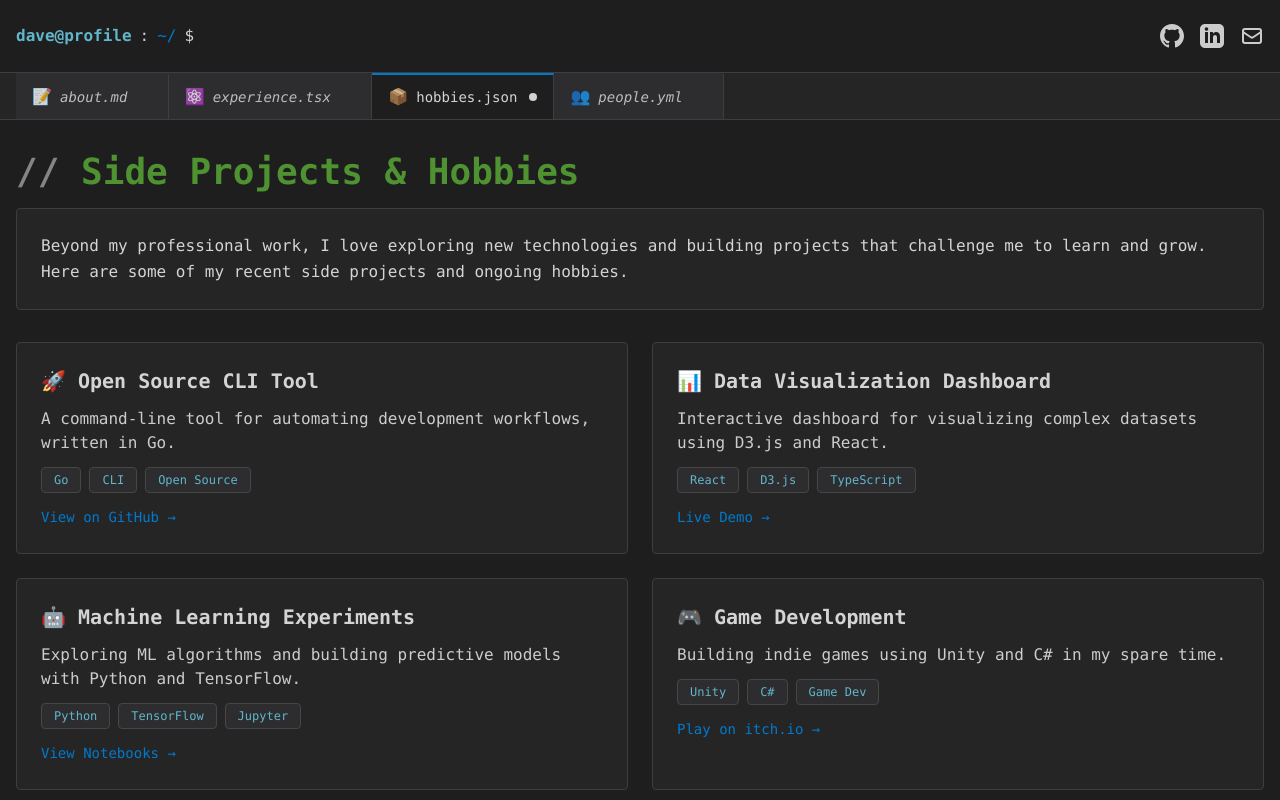
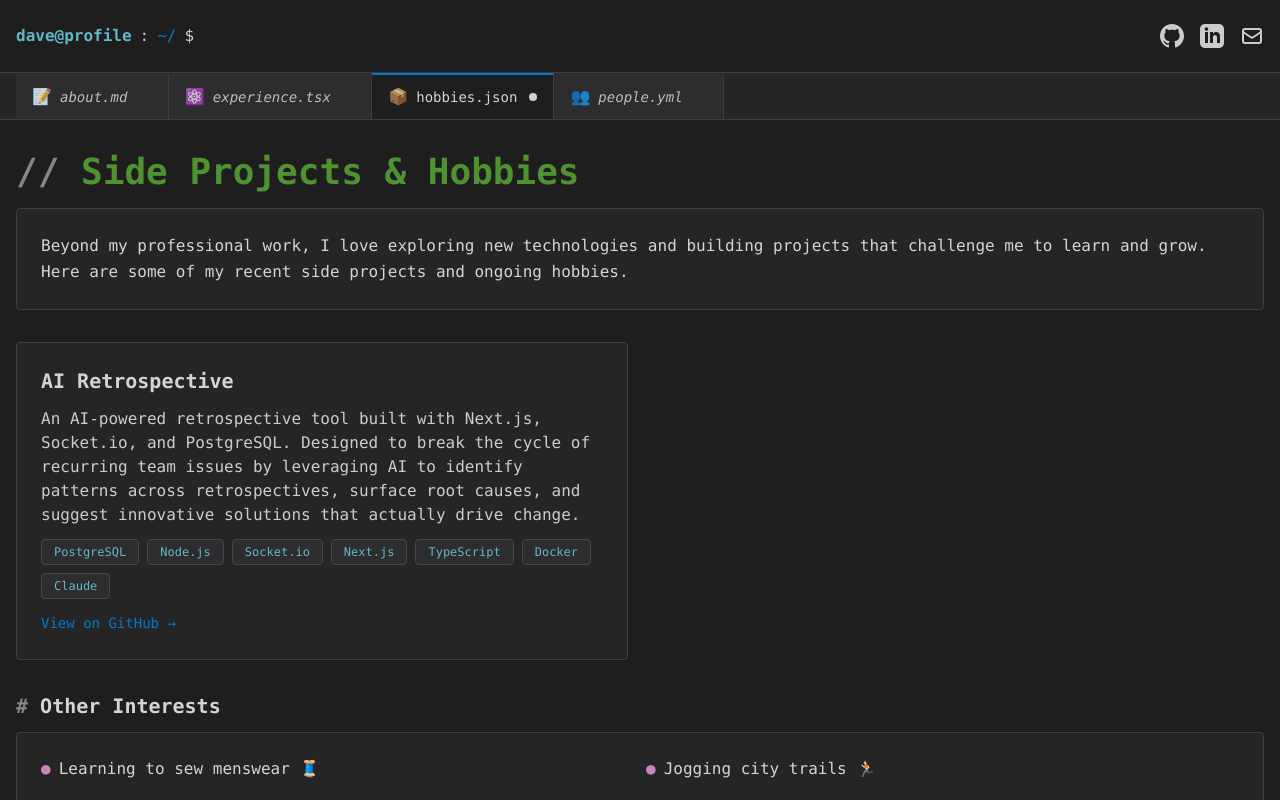
Before and after one commit to davemjones/davemjones.github.io, a Next.js app: page /hobbies in a window 1280 px wide. Shown: the top 800 px of the page. Built offline with nearby package versions, Linux system fonts and the light colour scheme.

Commit message:
updated projects

```diff
--- a/app/hobbies/page.tsx
+++ b/app/hobbies/page.tsx
@@ -4,6 +4,7 @@ import TechTag from '@/components/ui/TechTag';
 import CodeHeader from '@/components/ui/CodeHeader';
 import ActionLink from '@/components/ui/ActionLink';
 import BulletList from '@/components/ui/BulletList';
+import projectsData from './projects.json';
 
 export const metadata: Metadata = {
   title: 'Hobbies & Side Projects - Dave Jones',
@@ -33,72 +34,22 @@ export default function HobbiesPage() {
       </section>
 
       <section className="grid md:grid-cols-2 gap-6 mb-8">
-        {/* Project 1 */}
-        <BaseCard>
-          <CodeHeader level="h2">🚀 Open Source CLI Tool</CodeHeader>
+        {projectsData.map((project, index) => (
+          <BaseCard key={index}>
+            <CodeHeader level="h2">{project.projectName}</CodeHeader>
             <p className="text-[var(--vscode-text-secondary)] mb-3">
-            A command-line tool for automating development workflows, written in
-            Go.
+              {project.summary}
             </p>
             <div className="flex flex-wrap gap-2 mb-3">
-            <TechTag>Go</TechTag>
-            <TechTag>CLI</TechTag>
-            <TechTag>Open Source</TechTag>
+              {project.techTags.map((tech, techIndex) => (
+                <TechTag key={techIndex}>{tech}</TechTag>
+              ))}
             </div>
-          <ActionLink href="#" external>
+            <ActionLink href={project.url} external>
               View on GitHub
             </ActionLink>
           </BaseCard>
-
-        {/* Project 2 */}
-        <BaseCard>
-          <CodeHeader level="h2">📊 Data Visualization Dashboard</CodeHeader>
-          <p className="text-[var(--vscode-text-secondary)] mb-3">
-            Interactive dashboard for visualizing complex datasets using D3.js
-            and React.
-          </p>
-          <div className="flex flex-wrap gap-2 mb-3">
-            <TechTag>React</TechTag>
-            <TechTag>D3.js</TechTag>
-            <TechTag>TypeScript</TechTag>
-          </div>
-          <ActionLink href="#" external>
-            Live Demo
-          </ActionLink>
-        </BaseCard>
-
-        {/* Project 3 */}
-        <BaseCard>
-          <CodeHeader level="h2">🤖 Machine Learning Experiments</CodeHeader>
-          <p className="text-[var(--vscode-text-secondary)] mb-3">
-            Exploring ML algorithms and building predictive models with Python
-            and TensorFlow.
-          </p>
-          <div className="flex flex-wrap gap-2 mb-3">
-            <TechTag>Python</TechTag>
-            <TechTag>TensorFlow</TechTag>
-            <TechTag>Jupyter</TechTag>
-          </div>
-          <ActionLink href="#" external>
-            View Notebooks
-          </ActionLink>
-        </BaseCard>
-
-        {/* Project 4 */}
-        <BaseCard>
-          <CodeHeader level="h2">🎮 Game Development</CodeHeader>
-          <p className="text-[var(--vscode-text-secondary)] mb-3">
-            Building indie games using Unity and C# in my spare time.
-          </p>
-          <div className="flex flex-wrap gap-2 mb-3">
-            <TechTag>Unity</TechTag>
-            <TechTag>C#</TechTag>
-            <TechTag>Game Dev</TechTag>
-          </div>
-          <ActionLink href="#" external>
-            Play on itch.io
-          </ActionLink>
-        </BaseCard>
+        ))}
       </section>
 
       <section>
@@ -112,12 +63,12 @@ export default function HobbiesPage() {
         <BaseCard hover={false}>
           <BulletList
             items={[
-              'Contributing to open source projects',
-              'Writing technical blog posts',
-              'Attending tech meetups and conferences',
-              'Learning new programming languages',
-              'Building home automation projects',
-              'Photography and digital art',
+              'Learning to sew menswear 🧵',
+              'Jogging city trails 🏃🏻',
+              'Senior pet adoptions',
+              'Learning new technologies - AT Protocol (Bluesky)',
+              'Building home automation projects - Home Assistant',
+              'Responsible AI use',
             ]}
             bulletStyle="dot"
             className="grid md:grid-cols-2 gap-3"
--- /dev/null
+++ b/app/hobbies/projects.json
@@ -0,0 +1,16 @@
+[
+  {
+    "projectName": "AI Retrospective",
+    "summary": "An AI-powered retrospective tool built with Next.js, Socket.io, and PostgreSQL. Designed to break the cycle of recurring team issues by leveraging AI to identify patterns across retrospectives, surface root causes, and suggest innovative solutions that actually drive change.",
+    "techTags": [
+      "PostgreSQL",
+      "Node.js",
+      "Socket.io",
+      "Next.js",
+      "TypeScript",
+      "Docker",
+      "Claude"
+    ],
+    "url": "https://github.com/davemjones/retro-ai"
+  }
+]
```
Lines whose indentation alone changed are shown as unchanged.
